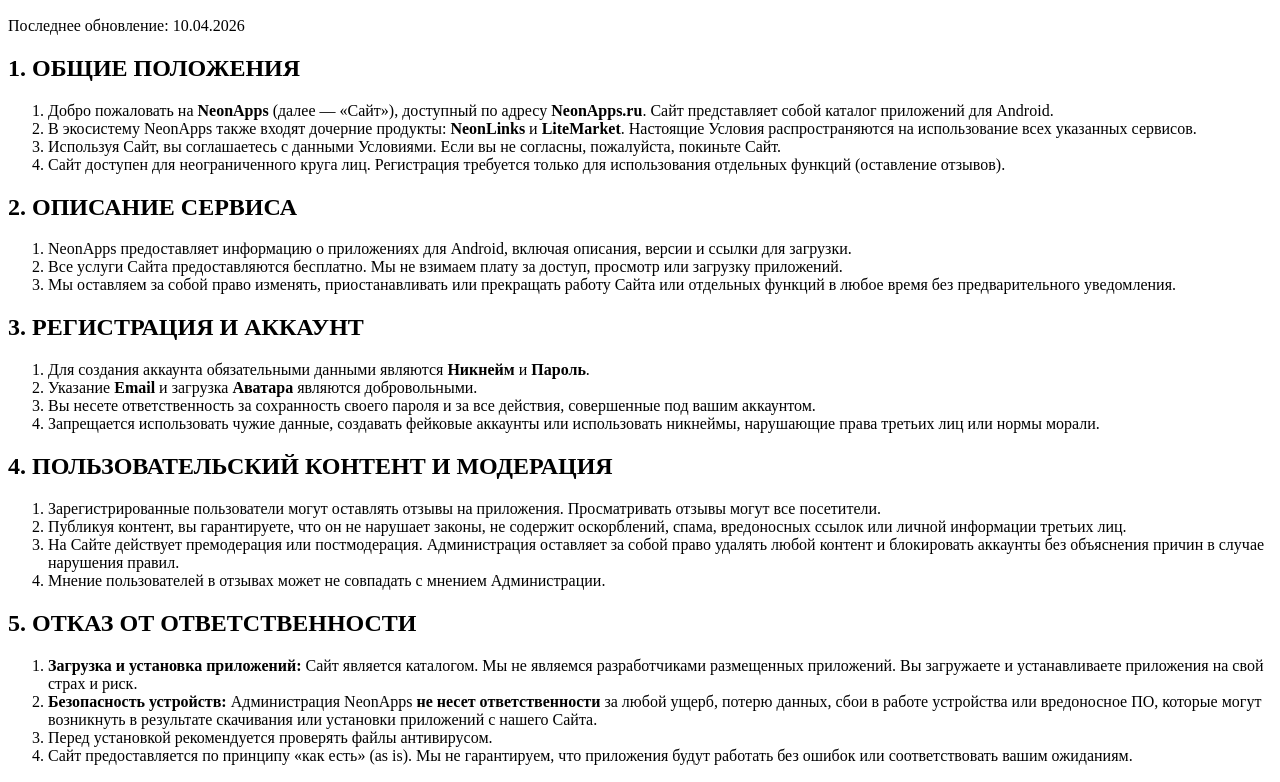
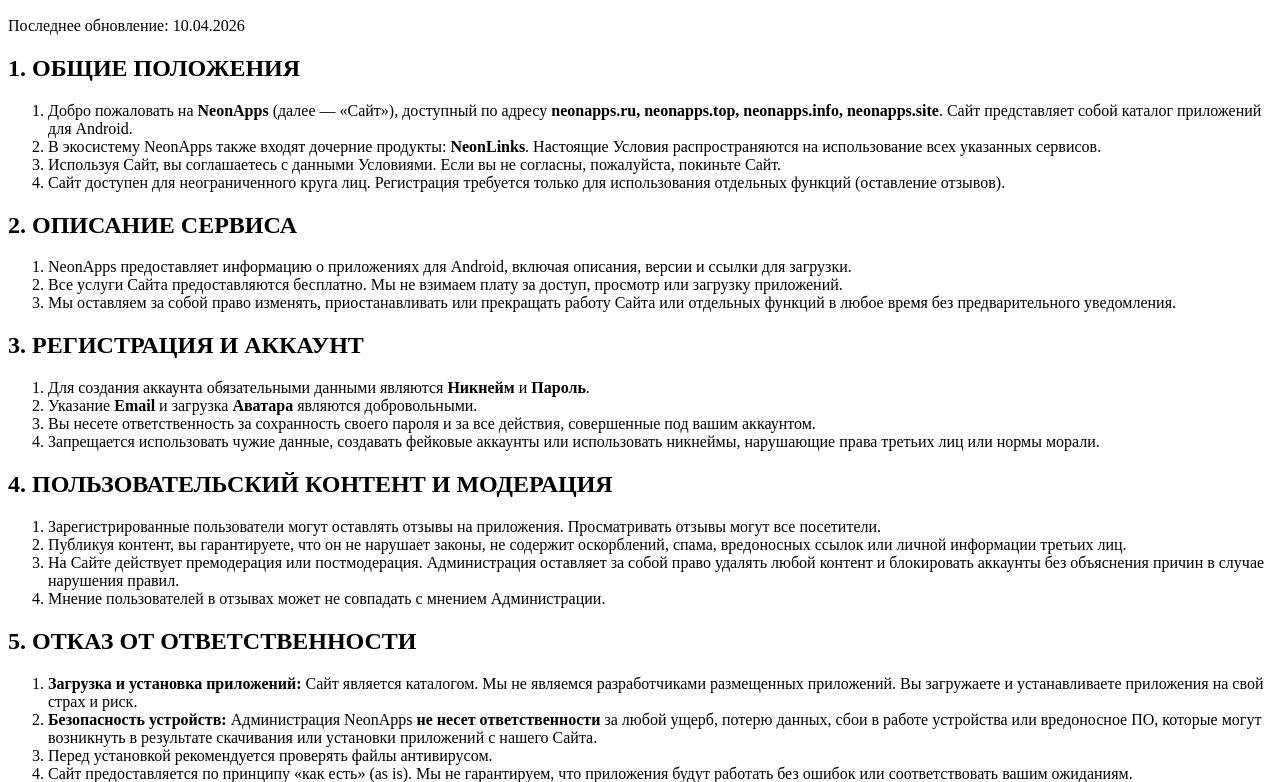
Before and after one commit to boddxo-create/neonappsabout, a plain HTML site: page terms_rus.html in a window 1280 px wide. Shown: the part 50-832 px from the top of the page. Drawn offline with Linux system fonts and the light colour scheme.

Commit message:
Update terms in terms_rus.html for accuracy

```diff
--- a/terms_rus.html
+++ b/terms_rus.html
@@ -17,8 +17,8 @@
         <section id="section-1">
             <h2>1. ОБЩИЕ ПОЛОЖЕНИЯ</h2>
             <ol>
-                <li>Добро пожаловать на <strong>NeonApps</strong> (далее — «Сайт»), доступный по адресу <strong>NeonApps.ru</strong>. Сайт представляет собой каталог приложений для Android.</li>
-                <li>В экосистему NeonApps также входят дочерние продукты: <strong>NeonLinks</strong> и <strong>LiteMarket</strong>. Настоящие Условия распространяются на использование всех указанных сервисов.</li>
+                <li>Добро пожаловать на <strong>NeonApps</strong> (далее — «Сайт»), доступный по адресу <strong>neonapps.ru, neonapps.top, neonapps.info, neonapps.site</strong>. Сайт представляет собой каталог приложений для Android.</li>
+                <li>В экосистему NeonApps также входят дочерние продукты: <strong>NeonLinks</strong>. Настоящие Условия распространяются на использование всех указанных сервисов.</li>
                 <li>Используя Сайт, вы соглашаетесь с данными Условиями. Если вы не согласны, пожалуйста, покиньте Сайт.</li>
                 <li>Сайт доступен для неограниченного круга лиц. Регистрация требуется только для использования отдельных функций (оставление отзывов).</li>
             </ol>
```
